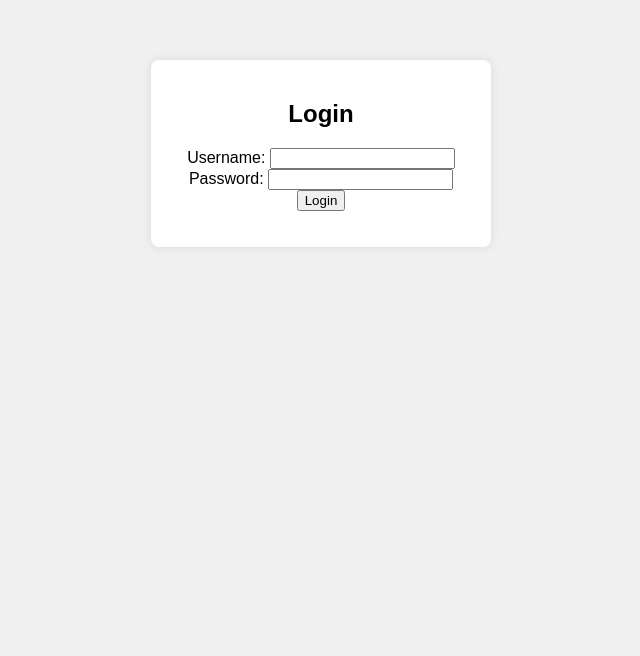
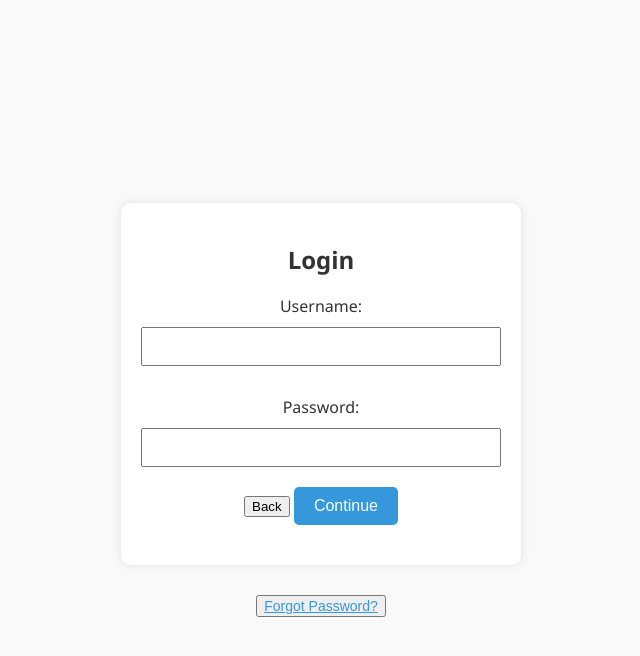
Before and after one commit to JacobStPeterson/ClothingColorMatchingApp, a plain HTML site: page src/login.html in a window 1280 px wide. Shown: the whole page, without its empty margins (319-959 px from the left). Drawn offline with Linux system fonts and the light colour scheme.

Commit message:
Update login.html

```diff
--- a/src/login.html
+++ b/src/login.html
@@ -1,44 +1,98 @@
-
-<!-- index.html -->
-
 <!DOCTYPE html>
 <html lang="en">
 <head>
   <meta charset="UTF-8">
   <meta name="viewport" content="width=device-width, initial-scale=1.0">
-  <title>Login Screen</title>
-  <style>
-    body {
-      font-family: Arial, sans-serif;
-      margin: 0;
-      padding: 10px;
-      background-color: #f0f0f0;
-      text-align: center;
-    }
-    #loginForm {
-      max-width: 300px;
-      margin: 50px auto;
-      background-color: #ffffff;
-      padding: 20px;
-      border-radius: 8px;
-      box-shadow: 0 0 10px rgba(0, 0, 0, 0.1);
-    }
-  </style>
+  <title>Login Page</title>
+  <link rel="stylesheet" href="styles.css">
 </head>
 <body>
 
+  <style>
+    body {
+      font-family: 'Segoe UI', Tahoma, Geneva, Verdana, sans-serif;
+      margin: 0;
+      padding: 10px;
+      background-color: #f9f9f9;
+      color: #333;
+      display: flex;
+      flex-direction: column;
+      align-items: center;
+      justify-content: center;
+      height: 100vh;
+    }
+
+    #loginForm {
+      background-color: #fff;
+      padding: 20px;
+      border-radius: 10px;
+      box-shadow: 0 0 10px rgba(0, 0, 0, 0.1);
+      text-align: center;
+      margin-bottom: 20px;
+    }
+
+    label {
+      display: block;
+      margin: 10px 0;
+    }
+
+    input {
+      width: 100%;
+      padding: 10px;
+      margin-bottom: 20px;
+      box-sizing: border-box;
+    }
+
+    #continue-btn {
+      font-size: 16px;
+      padding: 10px 20px;
+      cursor: pointer;
+      border: none;
+      border-radius: 5px;
+      background-color: #3498db;
+      color: #fff;
+      transition: background-color 0.3s;
+    }
+    #back-btn:hover {
+      background-color: #a8aaac;
+    }
+    #continue-btn:hover {
+      background-color: #2980b9;
+    }
+
+    #loginMessage {
+      margin-top: 20px;
+      color: red;
+    }
+
+    #forgot-password-btn {
+      font-size: 14px;
+      color: #3498db;
+      cursor: pointer;
+      text-decoration: underline;
+      margin-top: 10px;
+    }
+  </style>
+
   <div id="loginForm">
     <h2>Login</h2>
-    <form onsubmit="return validateLogin()">
+    <form onsubmit="return validateLogin(event)">
       <label for="username">Username:</label>
-      <input type="text" id="username" name="username" required>
-      <br>
+      <input type="text" id="username" name="username">
+
       <label for="password">Password:</label>
-      <input type="password" id="password" name="password" required>
-      <br>
-      <button type="submit">Login</button>
+      <input type="password" id="password" name="password">
+
+      <button type="button" id="back-btn" onclick="back()">Back</button>
+      <button type="submit" id="continue-btn">Continue</button>
       <p id="loginMessage"></p>
     </form>
   </div>
+
+  <div>
+    <button type="button" id="forgot-password-btn" onclick="forgotPassword()">Forgot Password?</button>
+  </div>
+
+  <script src="login.js" defer></script>
 </body>
 </html>
```
